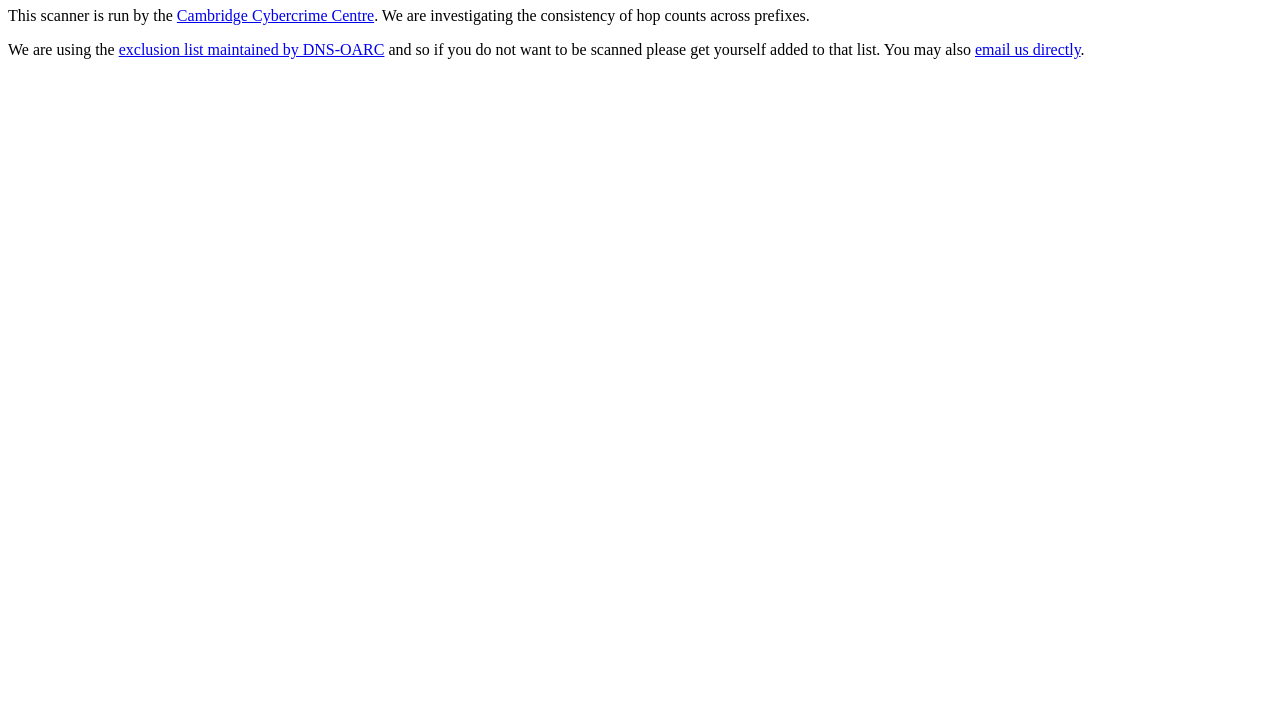
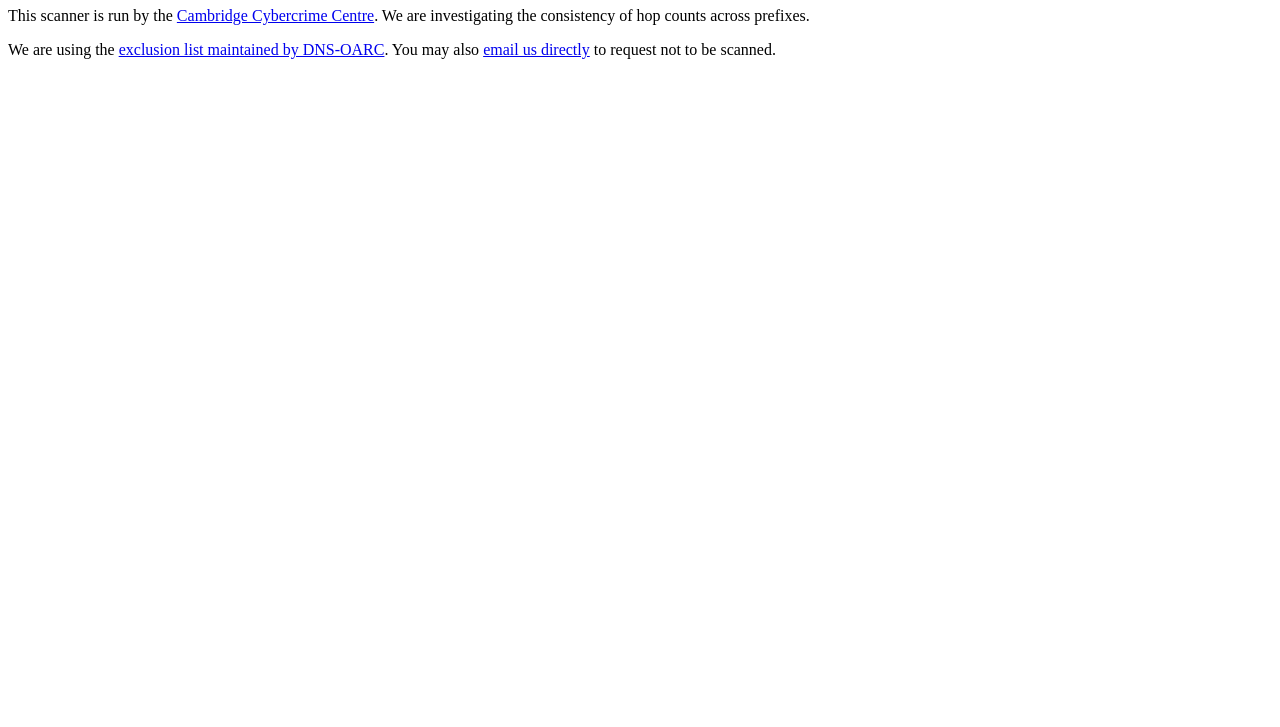
Before and after one commit to ucam-cl-dtg/cccc-scanner-www, a plain HTML site: page index-b.html in a window 1280 px wide. Shown: the part 73-800 px from the top of the page. Drawn offline with Linux system fonts and the light colour scheme.

Commit message:
Update DNS-OARC address

```diff
--- a/index-b.html
+++ b/index-b.html
@@ -5,4 +5,4 @@
 <h1>Cambridge Cybercrime Centre Internet scanner</h1>
 
 <p>This scanner is run by the <a href="https://www.cambridgecybercrime.uk/">Cambridge Cybercrime Centre</a>. We are investigating the consistency of hop counts across prefixes.</p>
-<p>We are using the <a href="TODO">exclusion list maintained by DNS-OARC</a> and so if you do not want to be scanned please get yourself added to that list. You may also <a href="mailto:cccc-infra--cccc-scanner@cl.cam.ac.uk">email us directly</a>.</p>
+<p>We are using the <a href="https://www.dns-oarc.net/oarc/services/dontprobe">exclusion list maintained by DNS-OARC</a>. You may also <a href="mailto:cccc-infra--cccc-scanner@cl.cam.ac.uk">email us directly</a> to request not to be scanned.</p>
```
